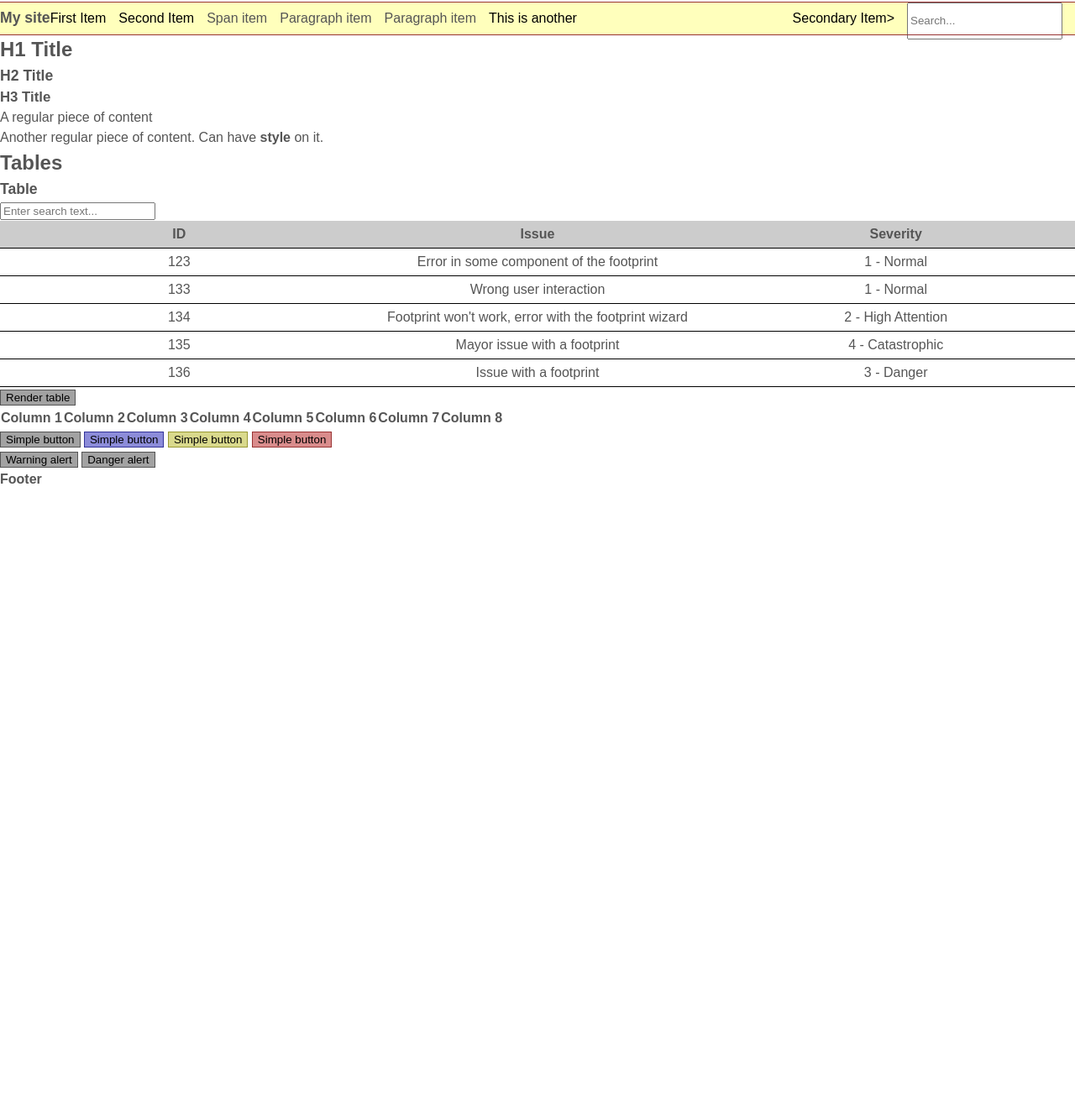
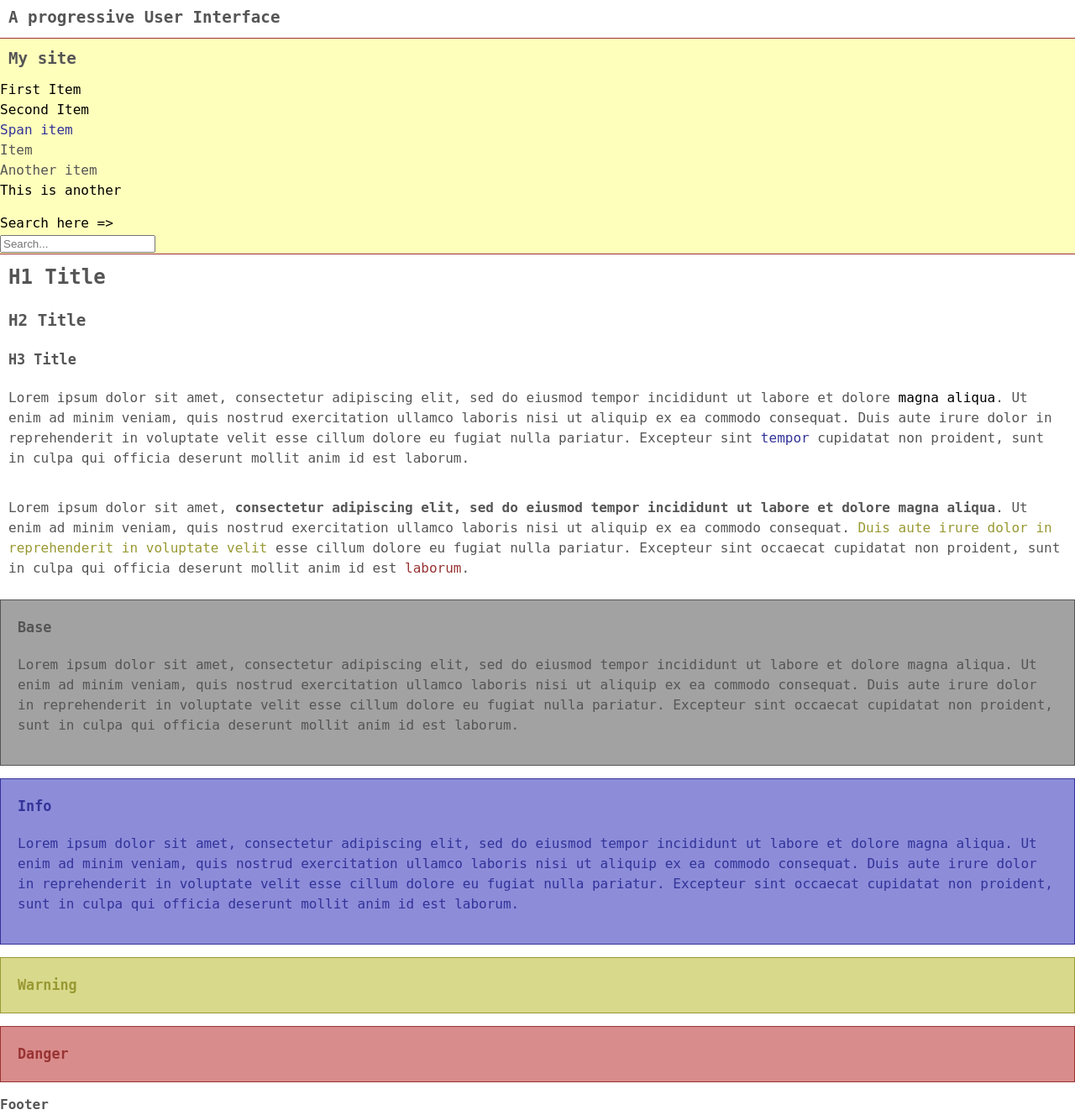
Before and after one commit to Leprosy/ProgUI, a plain HTML site: page index.html in a window 1280 px wide. Shown: the part 59-1387 px from the top of the page at 84% size. Before the commit the page ends 800 px from the top, so only its background shows below. Drawn offline with nearby package versions, Linux system fonts and the light colour scheme.

Commit message:
Lots of changes

```diff
--- a/css/style.css
+++ b/css/style.css
@@ -113,6 +113,7 @@ a img {
 }
 /* Fonts & colors */
 /* Spacing, margins, padding */
+/* Media */
 /* Misc */
 /* Mixins, helpers, common elements */
 .clearfix {
@@ -124,48 +125,70 @@ a img {
 }
 /* A contextual block */
 /* Interactable contextual element */
+/*.media(@size, @content) {
+    @content
+} */
+/* Titles */
+h1,
+h2,
+h3 {
+  padding: 10px;
+}
+h1 {
+  font-size: 24px;
+}
+h2 {
+  font-size: 19.2px;
+}
+h3 {
+  font-size: 16.8px;
+}
 /* Navigation */
 nav {
   clear: both;
-  height: 37.5px;
 }
-nav h1,
-nav h2,
-nav h3,
-nav h4,
-nav h5,
-nav h6 {
+nav ul:last-of-type {
+  margin-top: 15px;
+}
+/*height: 2.5 * @margin-base;
+
+    h1,h2,h3,h4,h5,h6 {
         float: left;
-  height: 37.5px;
-  line-height: 37.5px;
+        //padding: @padding-base @padding-base * 4;
+        height: 2.5 * @margin-base;
+        line-height: 2.5 * @margin-base;
     }
-nav ul {
+
+    ul {
         list-style: none;
+
+        li {
+            //display: block;
+            float: left;
+            //padding: @padding-base @padding-base * 2;
+            height: 2.5 * @margin-base;
+            margin-right: @margin-base;
+
+            * {
+                line-height: 2.5 * @margin-base;
             }
-nav ul li {
-  float: left;
-  height: 37.5px;
-  margin-right: 15px;
-  /* {
-                display: block;
-                padding: @padding-base @padding-base * 2;
-                height: 2.5 * @margin-base;
-            } */
         }
-nav ul li * {
-  line-height: 37.5px;
     }
-nav ul:first-of-type {
+
+    ul:first-of-type {
         display: inline-block;
         float: left;
     }
-nav ul:last-of-type {
+
+    ul:last-of-type {
         display: inline-block;
         float: right;
     }
+} */
 /* Buttons */
 button {
   background-color: #a2a2a2;
+  color: #555555;
   border: 1px solid #555555;
 }
 button:hover {
@@ -176,6 +199,7 @@ button:active {
 }
 button.info {
   background-color: #8c8cd9;
+  color: #333399;
   border: 1px solid #333399;
 }
 button.info:hover {
@@ -186,6 +210,7 @@ button.info:active {
 }
 button.warning {
   background-color: #d9d98c;
+  color: #999933;
   border: 1px solid #999933;
 }
 button.warning:hover {
@@ -196,6 +221,7 @@ button.warning:active {
 }
 button.danger {
   background-color: #d98c8c;
+  color: #993333;
   border: 1px solid #993333;
 }
 button.danger:hover {
@@ -204,46 +230,58 @@ button.danger:hover {
 button.danger:active {
   background-color: #f2d9d9;
 }
-/* Alerts */
+/* Alerts
 .alert {
+    .block(@color-base);
+    .interact(@color-base);
+
+    &-info {
+        .block(@color-info);
+        .interact(@color-info);
+    }
+
+    &-warning {
+        .block(@color-warning);
+        .interact(@color-warning);
+    }
+
+    &-danger {
+        .block(@color-danger);
+        .interact(@color-danger);
+    }
+} */
+/* Contextual */
+.bg-base {
   background-color: #a2a2a2;
+  color: #555555;
   border: 1px solid #555555;
 }
-.alert:hover {
-  background-color: #bbbbbb;
-}
-.alert:active {
-  background-color: #d4d4d4;
-}
-.alert.info {
+.bg-info {
   background-color: #8c8cd9;
+  color: #333399;
   border: 1px solid #333399;
 }
-.alert.info:hover {
-  background-color: #b3b3e6;
-}
-.alert.info:active {
-  background-color: #d9d9f2;
-}
-.alert.warning {
+.bg-warning {
   background-color: #d9d98c;
+  color: #999933;
   border: 1px solid #999933;
 }
-.alert.warning:hover {
-  background-color: #e6e6b3;
-}
-.alert.warning:active {
-  background-color: #f2f2d9;
-}
-.alert.danger {
+.bg-danger {
   background-color: #d98c8c;
+  color: #993333;
   border: 1px solid #993333;
 }
-.alert.danger:hover {
-  background-color: #e6b3b3;
+.base {
+  color: #555555;
 }
-.alert.danger:active {
-  background-color: #f2d9d9;
+.info {
+  color: #333399;
+}
+.warning {
+  color: #999933;
+}
+.danger {
+  color: #993333;
 }
 /* Footer */
 footer {
@@ -251,29 +289,36 @@ footer {
 }
 /* Base CSS */
 body {
-  font-family: Arial, sans;
+  font-family: mono;
   font-size: 16px;
   color: #555555;
+  box-sizing: content-box;
 }
-/* Titles */
-h1 {
-  font-size: 24px;
-}
-h2 {
-  font-size: 17.6px;
-}
-h3 {
-  font-size: 16.8px;
-}
-/* Links */
 a {
   text-decoration: none;
   color: #000000;
 }
 a:hover {
-  color: #bbbbbb;
+  color: #666666;
+}
+div,
+p {
+  padding: 10px;
+  margin-bottom: 15px;
 }
 /* Structure */
 section {
   clear: both;
 }
+/* Media queries
+// Small devices (landscape phones, 576px and up)
+@media (min-width: 576px) {  }
+
+// Medium devices (tablets, 768px and up)
+@media (min-width: 768px) {  }
+
+// Large devices (desktops, 992px and up)
+@media (min-width: 992px) {  }
+
+// Extra large devices (large desktops, 1200px and up)
+@media (min-width: 1200px) {  } */
--- a/css_source/base.less
+++ b/css_source/base.less
@@ -9,24 +9,37 @@ body {
     font-family: @font-primary;
     font-size: @font-size-base;
     color: @color-base;
+    box-sizing: content-box;
 }
-
-/* Titles */
-h1 { font-size: @font-size-base * 1.5 }
-h2 { font-size: @font-size-base * 1.1 }
-h3 { font-size: @font-size-base * 1.05 }
-
-/* Links */
 a {
     text-decoration: none;
-    color: @color-base - #555;
+    color: @color-link;
 
     &:hover {
-        color: @color-base + #666;
+        color: @color-link + #666;
     }
 }
 
+div,p{
+    padding: @padding-base * 2;
+    margin-bottom: @margin-base;
+}
+
+
 /* Structure */
 section {
-    .clearfix;
+    .clearfix();
 }
+
+/* Media queries
+// Small devices (landscape phones, 576px and up)
+@media (min-width: 576px) {  }
+
+// Medium devices (tablets, 768px and up)
+@media (min-width: 768px) {  }
+
+// Large devices (desktops, 992px and up)
+@media (min-width: 992px) {  }
+
+// Extra large devices (large desktops, 1200px and up)
+@media (min-width: 1200px) {  } */
--- a/css_source/common.less
+++ b/css_source/common.less
@@ -11,6 +11,7 @@
 /* A contextual block */
 .block(@color) {
     background-color: lighten(@color, 30%);
+    color: @color;
     border: 1px solid @color;
 }
 
@@ -23,3 +24,8 @@
         background-color: lighten(@color, 50%);
     }
 }
+
+
+/*.media(@size, @content) {
+    @content
+} */
--- a/css_source/components.less
+++ b/css_source/components.less
@@ -1,7 +1,26 @@
+/* Titles */
+h1,h2,h3 {
+    padding: 2 * @padding-base;
+}
+h1 { font-size: @font-size-base * 1.5 }
+h2 { font-size: @font-size-base * 1.2 }
+h3 { font-size: @font-size-base * 1.05 }
+
+
+
+
 /* Navigation */
 nav {
-    .clearfix;
-    height: 2.5 * @margin-base;
+    .clearfix();
+
+    ul {
+
+    }
+    ul:last-of-type {
+        margin-top: @margin-base;
+    }
+}
+    /*height: 2.5 * @margin-base;
 
     h1,h2,h3,h4,h5,h6 {
         float: left;
@@ -23,11 +42,6 @@ nav {
             * {
                 line-height: 2.5 * @margin-base;
             }
-            /* {
-                display: block;
-                padding: @padding-base @padding-base * 2;
-                height: 2.5 * @margin-base;
-            } */
         }
     }
 
@@ -40,7 +54,7 @@ nav {
         display: inline-block;
         float: right;
     }
-}
+} */
 
 
 
@@ -69,31 +83,54 @@ button {
 
 
 
-/* Alerts */
+/* Alerts
 .alert {
     .block(@color-base);
     .interact(@color-base);
 
-    &.info {
+    &-info {
         .block(@color-info);
         .interact(@color-info);
     }
 
-    &.warning {
+    &-warning {
         .block(@color-warning);
         .interact(@color-warning);
     }
 
-    &.danger {
+    &-danger {
         .block(@color-danger);
         .interact(@color-danger);
     }
+} */
+
+
+
+
+/* Contextual */
+.bg {
+    &-base {
+        .block(@color-base);
+    }
+    &-info {
+        .block(@color-info);
+    }
+    &-warning {
+        .block(@color-warning);
+    }
+    &-danger {
+        .block(@color-danger);
+    }
 }
+.base { color: @color-base }
+.info { color: @color-info }
+.warning { color: @color-warning }
+.danger { color: @color-danger }
 
 
 
 
 /* Footer */
 footer {
-    .clearfix;
+    .clearfix();
 }
--- a/index.html
+++ b/index.html
@@ -39,13 +39,13 @@
             <ul>
                 <li><a href="#">First Item</a></li>
                 <li><a href="#">Second Item</a></li>
-                <li><span>Span item</span></li>
-                <li><p>Paragraph item</p></li>
-                <li><p>Paragraph item</p></li>
+                <li><span class="info">Span item</span></li>
+                <li>Item</li>
+                <li>Another item</li>
                 <li><a href="#">This is another</a></li>
             </ul>
             <ul>
-                <li><a href="#">Secondary Item></a></li>
+                <li><a href="#">Search here =></a></li>
                 <li><input placeholder="Search..." /></li>
             </ul>
         </nav>
@@ -54,12 +54,50 @@
             <h1>H1 Title</h1>
             <h2>H2 Title</h2>
             <h3>H3 Title</h3>
-            <p>A regular piece of content</p>
-            <p>Another regular piece of content. Can have <strong>style</strong> on it.</p>
+            <p>Lorem ipsum dolor sit amet, consectetur adipiscing elit, sed do eiusmod tempor incididunt ut
+                labore et dolore <a href="#">magna aliqua</a>. Ut enim ad minim veniam, quis nostrud exercitation ullamco laboris
+                nisi ut aliquip ex ea commodo consequat. Duis aute irure dolor in reprehenderit in voluptate
+                velit esse cillum dolore eu fugiat nulla pariatur. Excepteur sint <span class="info">tempor</span> cupidatat non proident,
+                sunt in culpa qui officia deserunt mollit anim id est laborum.</p>
+            <p>Lorem ipsum dolor sit amet, <strong>consectetur adipiscing elit, sed do eiusmod tempor incididunt ut
+                labore et dolore magna aliqua</strong>. Ut enim ad minim veniam, quis nostrud exercitation ullamco laboris
+                nisi ut aliquip ex ea commodo consequat. <span class="warning">Duis aute irure dolor in reprehenderit in voluptate
+                velit</span> esse cillum dolore eu fugiat nulla pariatur. Excepteur sint occaecat cupidatat non proident,
+                sunt in culpa qui officia deserunt mollit anim id est <span class="danger">laborum</span>.</p>
+
+            <div class="bg-base">
+                <h3>Base</h3>
+                <p>Lorem ipsum dolor sit amet, consectetur adipiscing elit, sed do eiusmod tempor incididunt ut
+                labore et dolore magna aliqua. Ut enim ad minim veniam, quis nostrud exercitation ullamco laboris
+                nisi ut aliquip ex ea commodo consequat. Duis aute irure dolor in reprehenderit in voluptate
+                velit esse cillum dolore eu fugiat nulla pariatur. Excepteur sint occaecat cupidatat non proident,
+                sunt in culpa qui officia deserunt mollit anim id est laborum.</p>
+            </div>
+
+            <div class="bg-info">
+                <h3>Info</h3>
+                <p>Lorem ipsum dolor sit amet, consectetur adipiscing elit, sed do eiusmod tempor incididunt ut
+                labore et dolore magna aliqua. Ut enim ad minim veniam, quis nostrud exercitation ullamco laboris
+                nisi ut aliquip ex ea commodo consequat. Duis aute irure dolor in reprehenderit in voluptate
+                velit esse cillum dolore eu fugiat nulla pariatur. Excepteur sint occaecat cupidatat non proident,
+                sunt in culpa qui officia deserunt mollit anim id est laborum.</p>
+            </div>
+
+            <div class="bg-warning">
+                <h3>Warning</h3>
+            </div>
+
+            <div class="bg-danger">
+                <h3>Danger</h3>
+            </div>
         </section>
 
-<hr />
+        <hr />
 
+        <footer>
+            <h4>Footer</h4>
+        </footer>
+<!--
         <h1>Tables</h1>
         <table id="table1">
             <tr>
@@ -173,6 +211,6 @@
             category: 'warning'
         });
     }
-    </script>
+    </script> -->
     </body>
 </html>
```
Also changed, not shown: css_source/parameters.less (+10 -1 lines), flex.html (+21 -0 lines). Lines whose indentation alone changed are shown as unchanged.
